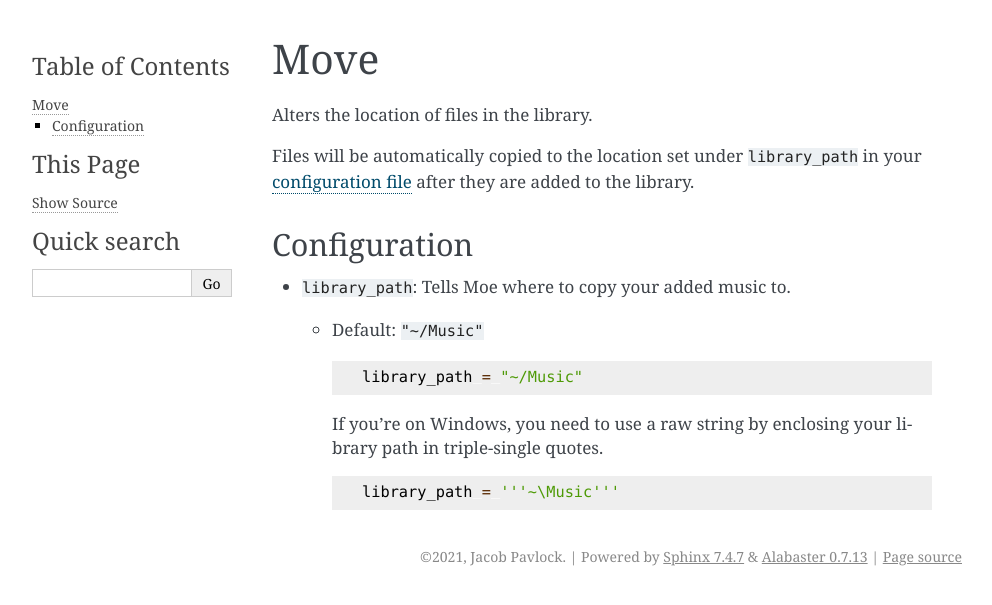
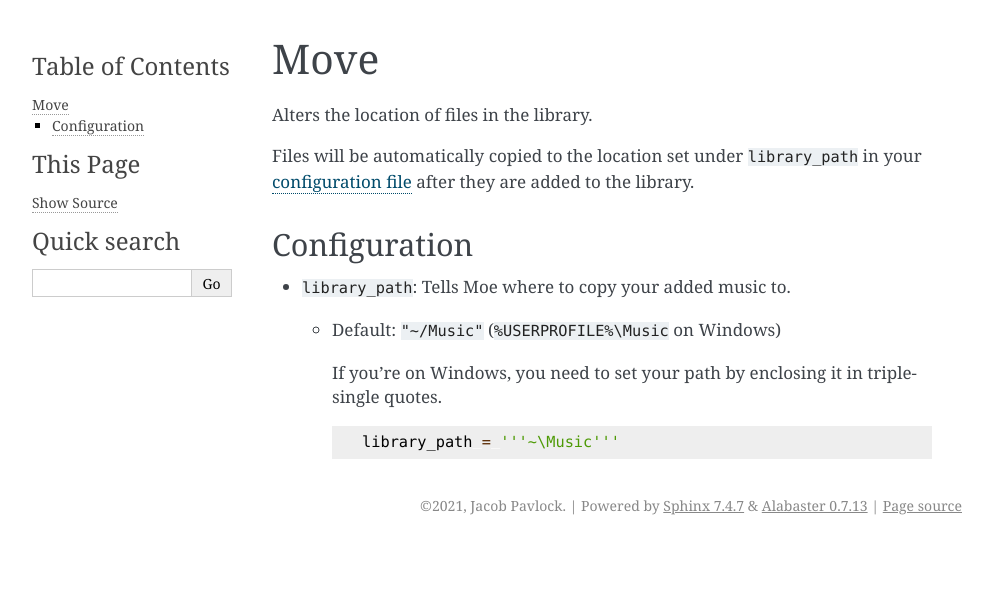
Before and after one commit to MoeMusic/Moe, a Sphinx documentation site: the page built from docs/plugins/move.rst, in a window 1280 px wide. Shown: the top 605 px of the page, without its empty margins (148-1140 px from the left). Built offline with Sphinx 7.4.7, drawn with Linux system fonts in a browser that asks for light colours.

Commit message:
docs(getting_started): reduce config option doc size
I think supplying the definition and default option of the config parameter is enough. I don't see a reason to bloat the docs with an example as well.

```diff
--- a/docs/getting_started.rst
+++ b/docs/getting_started.rst
@@ -51,10 +51,6 @@ Most configuration options reside in their relevant plugin, however there is cur
 
   * Default: ``["add", "info", "ls", "move, "rm"]``
 
-    .. code-block:: toml
-
-       default_plugins = ["add", "rm"]
-
 Plugin Options
 ==============
 For plugin specific configuration, see the respective plugin's page under :doc:`plugins <plugins/index>`. Each plugin option should be specified under that plugin's section in the config.
--- a/docs/plugins/move.rst
+++ b/docs/plugins/move.rst
@@ -8,13 +8,9 @@ Configuration
 -------------
 * ``library_path``: Tells Moe where to copy your added music to.
 
-  * Default: ``"~/Music"``
+  * Default: ``"~/Music"`` (``%USERPROFILE%\Music`` on Windows)
 
-    .. code-block:: toml
-
-       library_path = "~/Music"
-
-    If you're on Windows, you need to use a raw string by enclosing your library path in triple-single quotes.
+    If you're on Windows, you need to set your path by enclosing it in triple-single quotes.
 
     .. code-block:: toml
 
```
